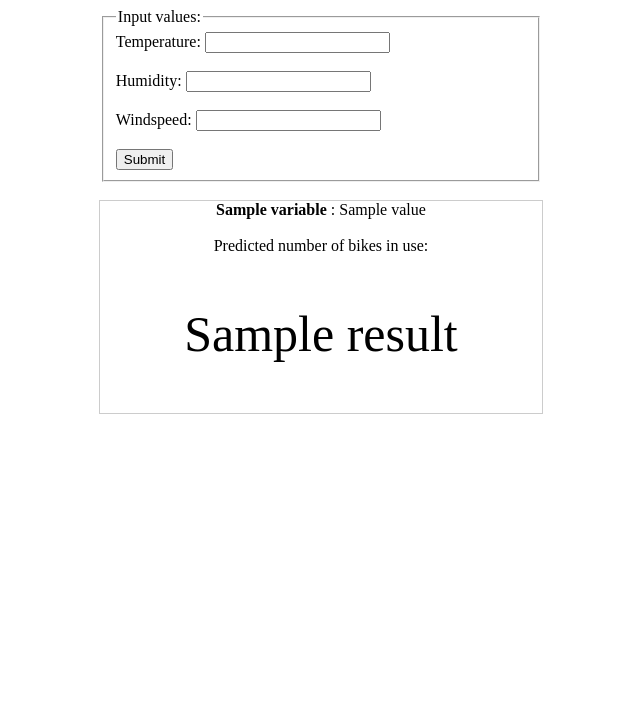
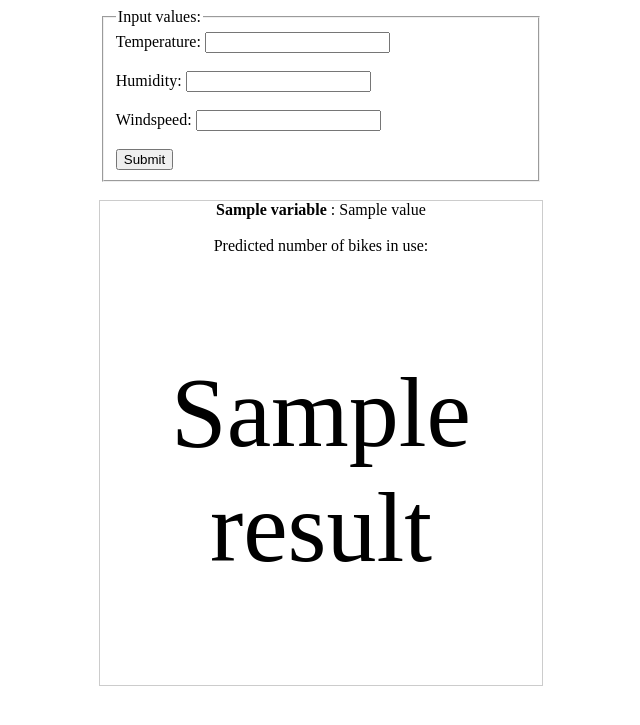
Before and after one commit to davidtnly/BikeWebApp, a Flask app: template templates/main.html in a window 1280 px wide. Shown: the top 725 px of the page, without its empty margins (319-959 px from the left). Run offline with Flask 2, Linux system fonts and the light colour scheme; the template is opened without the code that fills it: most values are stand-ins (such as "Sample title", 1, 10 or a date in 2020); parts of the project's set-up code (start-up, migrations or seed data) failed here and were passed over.

Commit message:
udpated html font size

```diff
--- a/templates/main.html
+++ b/templates/main.html
@@ -36,7 +36,7 @@ form {
         {% endfor %}
         <br>
         <br> Predicted number of bikes in use:
-           <p style="font-size:50px">{{ result }}</p>
+           <p style="font-size:100px">{{ result }}</p>
     {% endif %}
 </div>
 </html>
```
